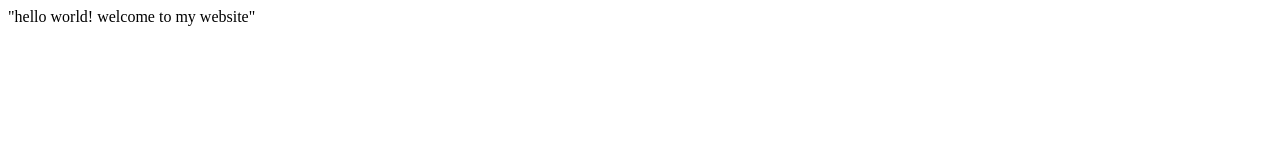
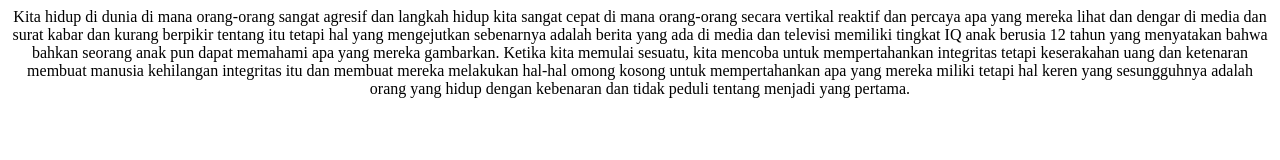
Before and after one commit to mystroid/mystroid.github.io, a plain HTML site: page index.html in a window 1280 px wide. Drawn offline with Linux system fonts and the light colour scheme.

Commit message:
tulisan kedua

```diff
--- a/index.html
+++ b/index.html
@@ -1 +1,16 @@
-"hello world! welcome to my website"
+<html>
+	<head>
+		<title>MINDBLOON</title>
+	</head>
+	<body>
+		<center>Kita hidup di dunia di mana orang-orang sangat agresif dan langkah hidup kita sangat cepat
+di mana orang-orang secara vertikal reaktif dan percaya apa yang mereka lihat dan dengar di media
+dan surat kabar dan kurang berpikir tentang itu tetapi hal yang mengejutkan sebenarnya adalah berita yang ada di media dan televisi
+memiliki tingkat IQ anak berusia 12 tahun yang menyatakan bahwa bahkan seorang anak pun dapat
+memahami apa yang mereka gambarkan. Ketika kita memulai sesuatu,
+kita mencoba untuk mempertahankan integritas tetapi keserakahan uang dan ketenaran membuat manusia kehilangan integritas
+itu dan membuat mereka melakukan hal-hal omong kosong untuk mempertahankan apa yang mereka miliki
+tetapi hal keren yang sesungguhnya adalah orang yang hidup dengan kebenaran
+dan tidak peduli tentang menjadi yang pertama.</center>
+	</body>
+</html>
```
